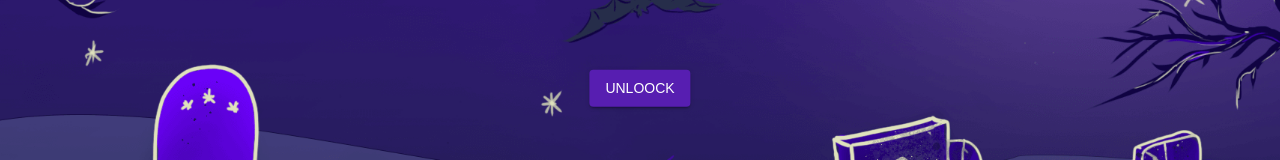
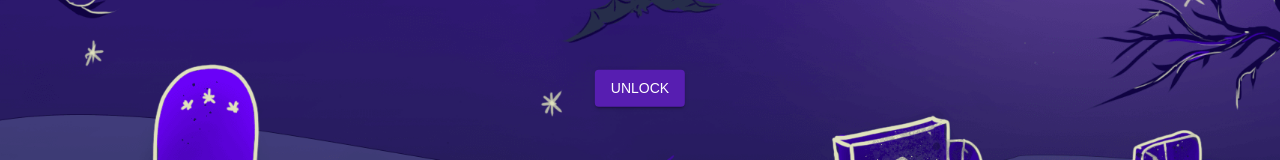
Before and after one commit to tomgroup/tomb-finance, a React (Create React App) app: page /sbs in a window 1280 px wide. Shown: the part 312-472 px from the top of the page. Built offline with nearby package versions, Linux system fonts and the light colour scheme; a web font is replaced by a local one.

Commit message:
add unlock button

```diff
--- a/src/pages/SBS/index.tsx
+++ b/src/pages/SBS/index.tsx
@@ -12,7 +12,12 @@ const SBS = () => {
   return (
     <SBScontainer>
       <div className="unlock-container">
-        <StyledButton text="UNLOOCK" color="#571eb1" onClick={()=>{console.log("here");}}/>
+        <StyledButton text="UNLOCK" color="#571eb1" onClick={()=>{
+          let element: HTMLElement = document.getElementById(
+            "walletModal"
+          ) as HTMLElement;
+          element.click();
+        }}/>
       </div>
     </SBScontainer>
   );
--- a/src/pages/layout/header/index.tsx
+++ b/src/pages/layout/header/index.tsx
@@ -255,7 +255,7 @@ const Header = () => {
             </div>
           </a>
           <div className="connect__btn">
-            <Button onClick={() => Connect()}>
+            <Button onClick={() => Connect()} id="walletModal">
               {address !== "" ? address : "Connect"}
             </Button>
           </div>
```
